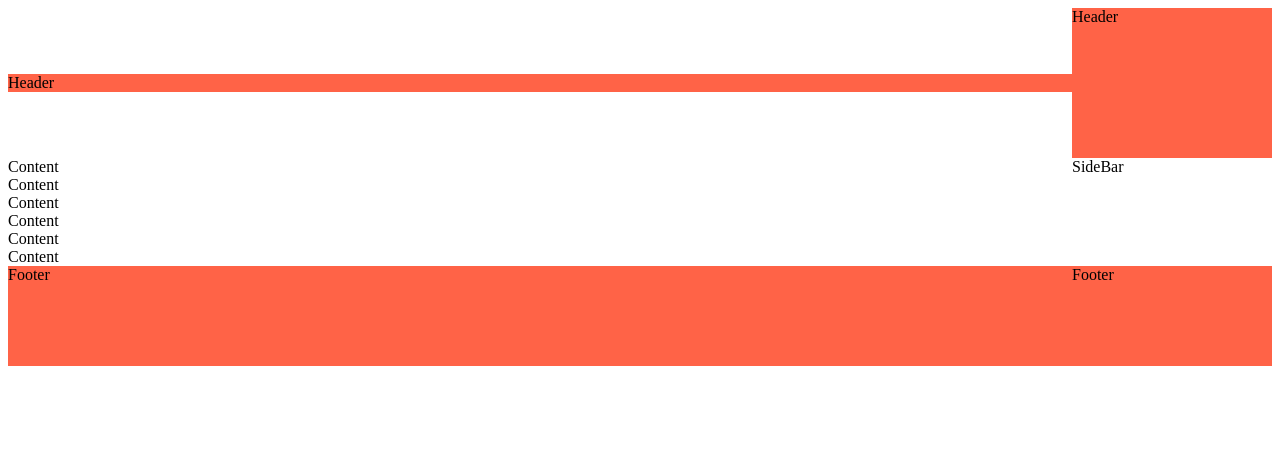
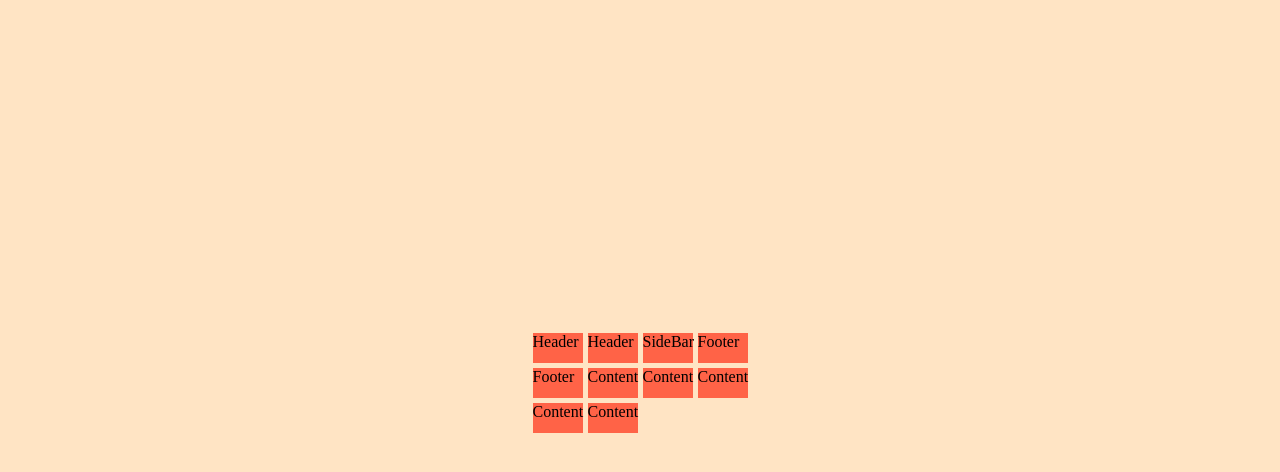
Before and after one commit to agespinosa/hjc, a plain HTML site: page 053-Grillas/index.html in a window 1280 px wide. Drawn offline with Linux system fonts and the light colour scheme.

Commit message:
grillas fin seccion

```diff
--- a/053-Grillas/index.html
+++ b/053-Grillas/index.html
@@ -10,19 +10,16 @@
 </head>
 <body>
     <div class="grid">
-        <div class="red item-1">Header</div>
         <div class="red">Header</div>
-        <div class="blue">
-            <div>Content</div>
-            <div>Content</div>
-            <div>Content</div>
-            <div>Content</div>
-            <div>Content</div>
-            <div>Content</div>
-        </div>
-        <div class="blue">SideBar</div>
+        <div class="red">Header</div>
+        <div class="red">SideBar</div>
         <div class="red">Footer</div>
         <div class="red">Footer</div>
+        <div class="red">Content</div>
+        <div class="red">Content</div>
+        <div class="red">Content</div>
+        <div class="red">Content</div>
+        <div class="red">Content</div>
     </div>
 </body>
 </html>
--- a/053-Grillas/main.css
+++ b/053-Grillas/main.css
@@ -1,16 +1,31 @@
+html{
+    height: 100%;
+}
 body {
-
+    background-color: bisque;
+    margin: 0;
+    height: 100%;
 }
 
 .grid{
     display: grid;
-    grid-template-areas: "header header"
+    /* grid-template-areas: "header header"
                          "content sidebar"
                          "footer footer";
     grid-template-rows: 150px 1fr 100px;
     grid-template-columns: 1fr 200px;
     justify-items: stretch;
-    align-items: stretch;
+    align-items: stretch; */
+    width: 100%;
+    height: 100%;
+    grid-template-columns: repeat(4, 50px);
+    grid-template-rows: repeat(4, 30px);
+    grid-gap: 5px;
+    /* justify-content: space-evenly; */
+    justify-content: center;
+    align-content: center;
+
+
 }
 
 .red {
```
